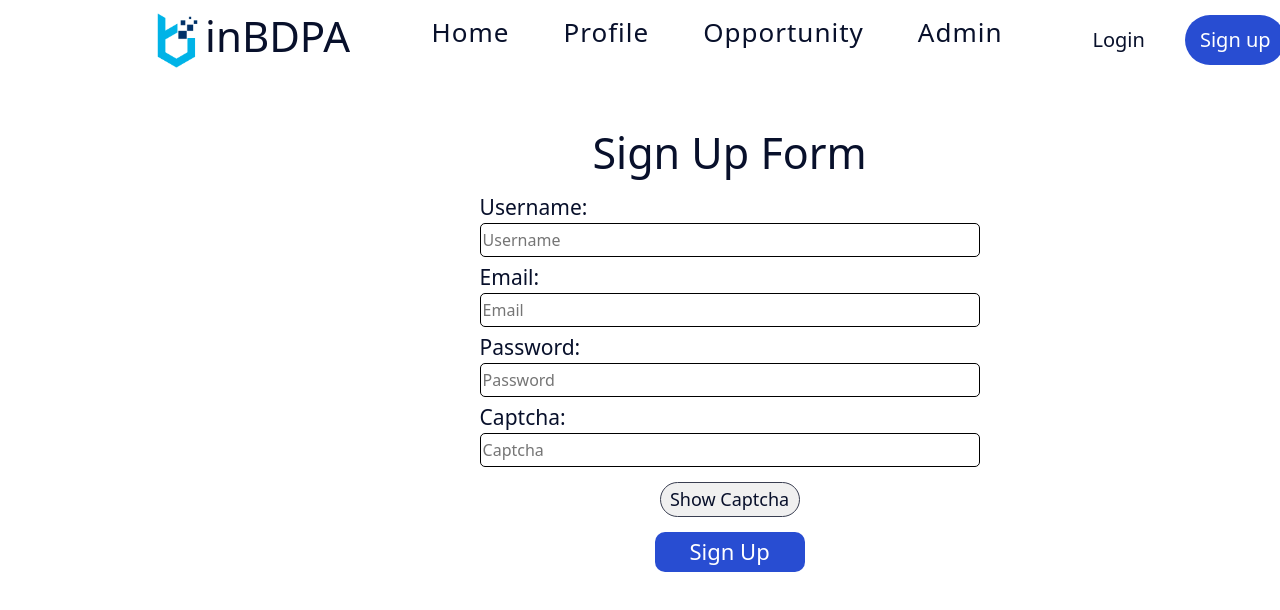
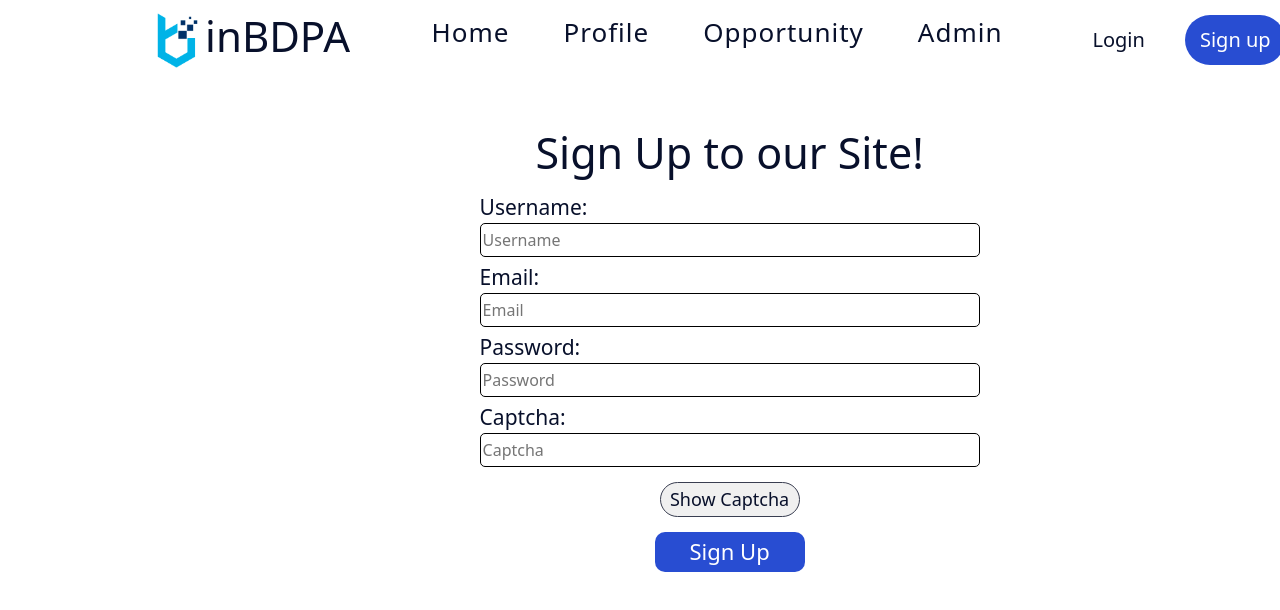
Before and after one commit to Roboitey/probstatement2023va, a React (Create React App) app: page /sign-up in a window 1280 px wide. Shown: the top 610 px of the page. Built offline with nearby package versions, Linux system fonts and the light colour scheme.

Commit message:
Minor Title Changes to Login and Signup
...

```diff
--- a/src/Main_Components/Login.js
+++ b/src/Main_Components/Login.js
@@ -36,7 +36,7 @@ function Login() {
 
   return (
     <form onSubmit={handleSubmit} className="form-login">
-      <h1 className="fl-title">Login Form</h1>
+      <h1 className="fl-title">Login To inBDPA</h1>
       <div className="fl-cont">
         <label htmlFor="username" className="fl-label">
           Username:
--- a/src/Main_Components/signup.js
+++ b/src/Main_Components/signup.js
@@ -37,7 +37,7 @@ function SignUp() {
 
   return (
     <form onSubmit={handleSubmit} className="form-login">
-      <h1 className="fl-title">Sign Up Form</h1>
+      <h1 className="fl-title">Sign Up to our Site!</h1>
       <div className="fl-cont">
         <label htmlFor="username" className="fl-label">
           Username:
```
